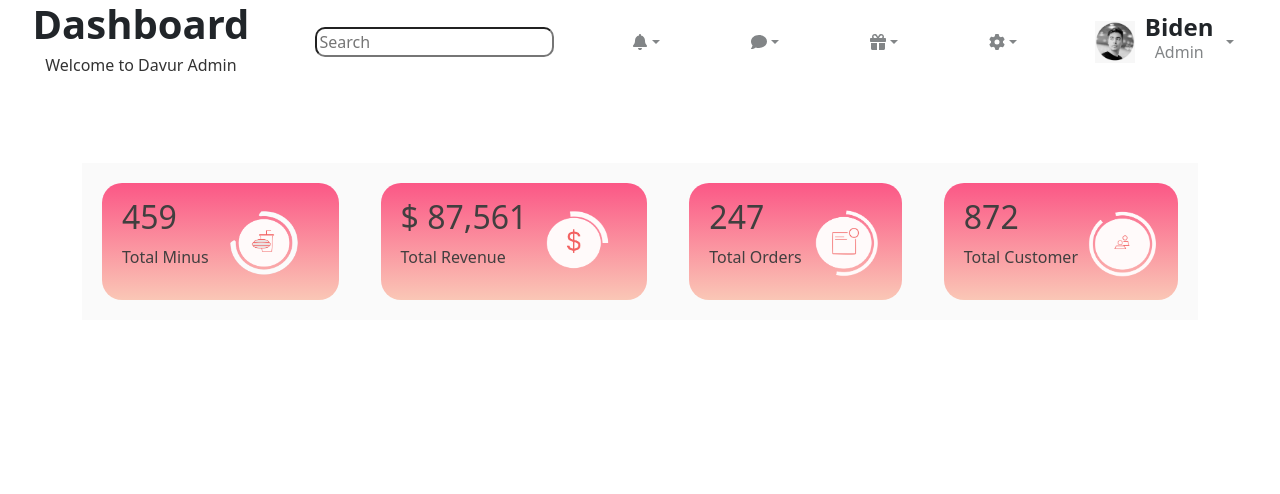
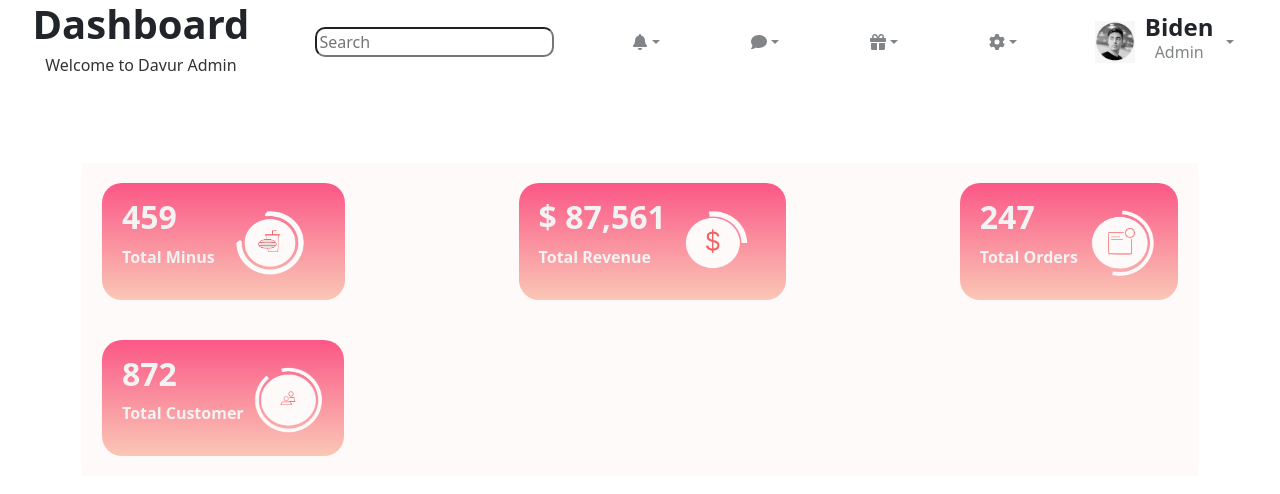
Before and after one commit to BishalAshiq/task-dashboard, a React (Create React App) app: page / in a window 1280 px wide. Shown: the top 494 px of the page. Built offline with nearby package versions, Linux system fonts and the light colour scheme.

Commit message:
updated header Items

```diff
--- a/src/Components/HeadSection/HeadSection.css
+++ b/src/Components/HeadSection/HeadSection.css
@@ -1,5 +1,5 @@
 .headSec {
-  background-color: rgb(250, 250, 250);
+  background-color: rgb(255, 250, 250);
   display: flex;
   justify-content: space-between;
   flex-wrap: wrap;
@@ -7,10 +7,9 @@
 }
 
 .headerItems {
-  background: rgb(166, 166, 166);
   background: linear-gradient( #fb5786, #FAC7B6
   );
-  color: rgb(65, 63, 63);
+  color: rgb(243, 243, 243);
   display: flex;
   justify-content: space-between;
   align-items: center;
--- a/src/Components/HeadSection/HeadSection.js
+++ b/src/Components/HeadSection/HeadSection.js
@@ -15,29 +15,29 @@ const HeadSection = () => {
          <div className='headSec'>
             <div className='headerItems'>
                 <div>
-                    <h2>459</h2>
-                    <p>Total Minus</p>
+                    <h2 style={{fontWeight: "bold"}}>459</h2>
+                    <p style={{fontWeight: 700}}>Total Minus</p>
                 </div>
                   <img style={{width: 110}} src={pic1} alt=""/>
             </div>
             <div className='headerItems'>
                 <div>
-                    <h2>$ 87,561</h2>
-                    <p>Total Revenue</p>
+                    <h2 style={{fontWeight: "bold"}}>$ 87,561</h2>
+                    <p style={{fontWeight: 700}}>Total Revenue</p>
                 </div>
                   <img style={{width: 100}} src={pic2} alt=""/>
             </div>
             <div className='headerItems'>
                 <div>
-                    <h2>247</h2>
-                    <p>Total Orders</p>
+                    <h2 style={{fontWeight: "bold"}}>247</h2>
+                    <p style={{fontWeight: 700}}>Total Orders</p>
                 </div>
                     <img className='pic' src={pic3} alt=""/>
             </div>
             <div className='headerItems'>
                 <div>
-                    <h2>872</h2>
-                    <p>Total Customer</p>
+                    <h2 style={{fontWeight: "bold"}}>872</h2>
+                    <p style={{fontWeight: 700}}>Total Customer</p>
                 </div>
                     <img className='pic' src={pic4} alt=""/>
             </div>
```
